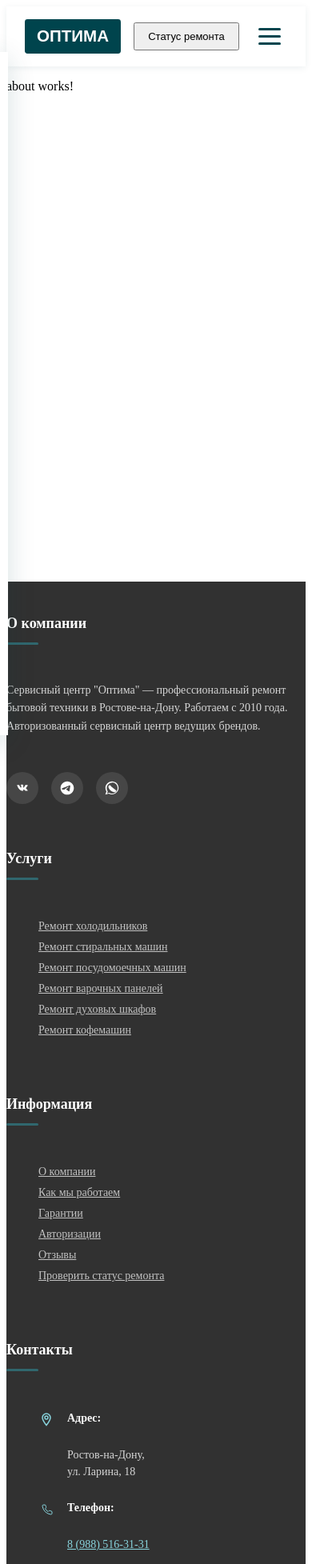
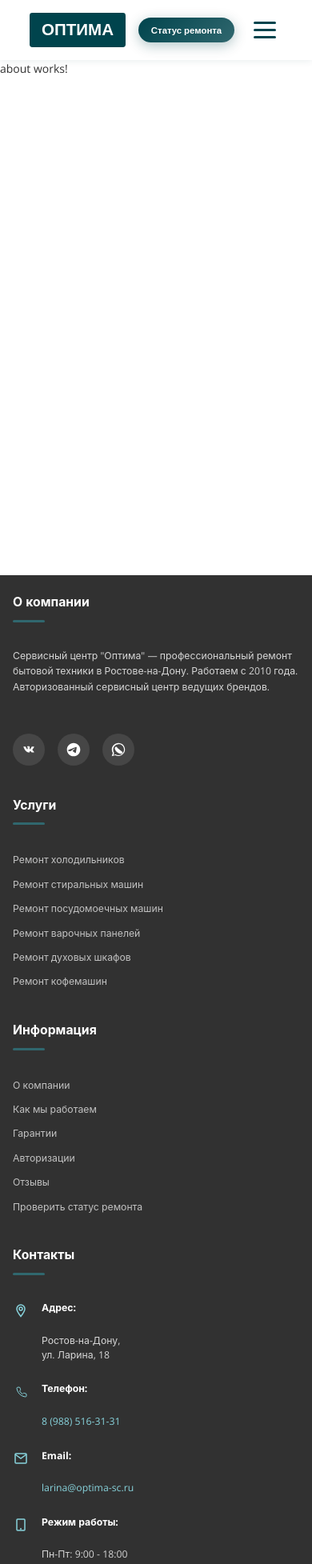
Before and after one commit to ToriHever/OPTIMA, an Angular app in the folder optima-service-angular/: page /about in a window 390 px wide. Shown: the top 1955 px of the page at 80% size. Built offline with nearby package versions, Linux system fonts and the light colour scheme.

Commit message:
Добавлены глобальные стили

```diff
--- a/optima-service-angular/angular.json
+++ b/optima-service-angular/angular.json
@@ -41,6 +41,7 @@
           },
           "configurations": {
             "production": {
+              "styles": ["src/styles.scss"],
               "budgets": [
                 {
                   "type": "initial",
@@ -56,6 +57,7 @@
               "outputHashing": "all"
             },
             "development": {
+              "styles": ["src/styles.scss"],
               "optimization": false,
               "extractLicenses": false,
               "sourceMap": true
--- a/optima-service-angular/src/app/features/home/home.scss
+++ b/optima-service-angular/src/app/features/home/home.scss
@@ -1,5 +1,6 @@
-@use '../../../styles/variables' as *;
-@use '../../../styles/mixins' as *;
+@import '../../../styles/variables';
+@import '../../../styles/mixins';
+
 
 .section-placeholder {
   padding: $spacing-xxl 0;
--- a/optima-service-angular/src/styles.scss
+++ b/optima-service-angular/src/styles.scss
@@ -1 +1,275 @@
 /* You can add global styles to this file, and also import other style files */
+
+// Google Fonts
+@import url('https://fonts.googleapis.com/css2?family=Open+Sans:wght@400;600;700&display=swap');
+
+// Импорт стилей
+@import 'styles/variables';
+@import 'styles/mixins';
+@import 'styles/animations';
+
+// ========================================
+// GLOBAL STYLES - Глобальные стили
+// ========================================
+
+// Сброс стилей
+*, *::before, *::after {
+  margin: 0;
+  padding: 0;
+  box-sizing: border-box;
+}
+
+html {
+  font-size: 16px;
+  scroll-behavior: smooth;
+}
+
+body {
+  position: relative;
+  font-family: 'Open Sans', -apple-system, BlinkMacSystemFont, 'Segoe UI', sans-serif;
+  font-weight: 400;
+  line-height: 1.6;
+  color: #313131;
+  background-color: #FFFFFF;
+  -webkit-font-smoothing: antialiased;
+  -moz-osx-font-smoothing: grayscale;
+}
+
+// Контейнеры
+.container {
+  max-width: 1200px;
+  margin: 0 auto;
+  padding: 0 24px;
+}
+
+.container-big {
+  max-width: 1400px;
+  margin: 0 auto;
+  padding: 0 24px;
+}
+
+// Типография
+h1, h2, h3, h4, h5, h6 {
+  font-weight: 700;
+  line-height: 1.2;
+  color: #313131;
+}
+
+h1 {
+  font-size: clamp(2rem, 5vw, 3.5rem);
+  margin-bottom: 24px;
+}
+
+h2 {
+  font-size: clamp(1.75rem, 4vw, 2.5rem);
+  margin-bottom: 24px;
+}
+
+h3 {
+  font-size: clamp(1.25rem, 3vw, 1.75rem);
+  margin-bottom: 16px;
+}
+
+p {
+  margin-bottom: 16px;
+}
+
+a {
+  color: #88d4dd;
+  text-decoration: none;
+  transition: color 0.3s ease;
+
+  &:hover {
+    color: #85f3ff;
+  }
+}
+
+img {
+  max-width: 100%;
+  height: auto;
+  display: block;
+}
+
+ul, ol {
+  list-style: none;
+}
+
+// Утилитарные классы
+.text-accent {
+  color: #30676E;
+}
+
+.text-light {
+  font-weight: 300;
+}
+
+.text-small {
+  font-size: 0.700rem;
+  color: #E8E8E8;
+  opacity: 0.7;
+}
+
+.text-center {
+  text-align: center;
+}
+
+// Заголовки секций
+.section-title {
+  font-size: clamp(2rem, 4vw, 3rem);
+  font-weight: 700;
+  color: #313131;
+  text-align: center;
+  margin-bottom: 40px;
+}
+
+.section-title-dark {
+  font-size: clamp(2rem, 4vw, 3rem);
+  font-weight: 400;
+  color: #313131;
+  text-align: center;
+  margin-bottom: 16px;
+
+  strong {
+    font-weight: 700;
+  }
+}
+
+.section-subtitle {
+  font-size: 1.125rem;
+  color: #30676E;
+  text-align: center;
+  margin-bottom: 64px;
+  max-width: 800px;
+  margin-left: auto;
+  margin-right: auto;
+}
+
+.section-subtitle-dark {
+  font-size: 1rem;
+  color: #313131;
+  text-align: center;
+  margin-bottom: 64px;
+  max-width: 900px;
+  margin-left: auto;
+  margin-right: auto;
+  line-height: 1.8;
+}
+
+// Кнопки
+.btn {
+  display: inline-flex;
+  align-items: center;
+  justify-content: center;
+  padding: 14px 32px;
+  font-size: 1rem;
+  font-weight: 600;
+  font-family: 'Open Sans', sans-serif;
+  border: none;
+  border-radius: 9999px;
+  cursor: pointer;
+  transition: all 0.3s ease;
+  text-align: center;
+  position: relative;
+  overflow: hidden;
+  text-decoration: none;
+
+  &:disabled {
+    opacity: 0.6;
+    cursor: not-allowed;
+  }
+
+  &::before {
+    content: '';
+    position: absolute;
+    top: 50%;
+    left: 50%;
+    width: 0;
+    height: 0;
+    border-radius: 50%;
+    background: rgba(255, 255, 255, 0.3);
+    transform: translate(-50%, -50%);
+    transition: width 0.6s, height 0.6s;
+  }
+
+  &:hover::before {
+    width: 300px;
+    height: 300px;
+  }
+}
+
+.btn-primary {
+  background: linear-gradient(135deg, #00444D 0%, #30676E 100%);
+  color: #FFFFFF;
+  box-shadow: 0 4px 16px rgba(0, 68, 77, 0.3);
+
+  &:hover {
+    transform: translateY(-2px);
+    box-shadow: 0 6px 24px rgba(0, 68, 77, 0.4);
+  }
+
+  &:active {
+    transform: translateY(0);
+  }
+}
+
+.btn-secondary {
+  background: #FFFFFF;
+  color: #00444D;
+  border: 2px solid #00444D;
+  box-shadow: 0 2px 8px rgba(0, 68, 77, 0.1);
+
+  &:hover {
+    background: #00444D;
+    color: #FFFFFF;
+    transform: translateY(-2px);
+    box-shadow: 0 4px 16px rgba(0, 68, 77, 0.2);
+  }
+}
+
+.btn-large {
+  padding: 18px 48px;
+  font-size: 1.125rem;
+}
+
+// Адаптивность
+@media (max-width: 1200px) {
+  .container {
+    padding: 0 16px;
+  }
+
+  .container-big {
+    padding: 0 16px;
+  }
+}
+
+@media (max-width: 768px) {
+  .container {
+    padding: 0 16px;
+  }
+
+  .container-big {
+    padding: 0 16px;
+  }
+
+  .section-subtitle {
+    margin-bottom: 40px;
+  }
+
+  .section-subtitle-dark {
+    margin-bottom: 40px;
+  }
+}
+
+@media (max-width: 480px) {
+  html {
+    font-size: 14px;
+  }
+
+  .section-subtitle {
+    margin-bottom: 32px;
+  }
+
+  .section-subtitle-dark {
+    margin-bottom: 32px;
+  }
+}
--- a/optima-service-angular/src/styles/styles.scss
+++ /dev/null
@@ -1,240 +0,0 @@
-/* You can add global styles to this file, and also import other style files */
-
-// Google Fonts
-@import url('https://fonts.googleapis.com/css2?family=Open+Sans:wght@400;600;700&display=swap');
-
-// Импорт стилей
-@import 'styles/variables';
-@import 'styles/mixins';
-@import 'styles/animations';
-
-// ========================================
-// GLOBAL STYLES - Глобальные стили
-// ========================================
-
-// Сброс стилей
-*, *::before, *::after {
-  margin: 0;
-  padding: 0;
-  box-sizing: border-box;
-}
-
-html {
-  font-size: $font-size-base;
-  scroll-behavior: smooth;
-}
-
-body {
-  position: relative;
-  font-family: $font-primary;
-  font-weight: 400;
-  line-height: $line-height-base;
-  color: $color-dark;
-  background-color: $color-white;
-  -webkit-font-smoothing: antialiased;
-  -moz-osx-font-smoothing: grayscale;
-}
-
-// Контейнеры
-.container {
-  @include container;
-}
-
-.container-big {
-  @include container-big;
-}
-
-// Типография
-h1, h2, h3, h4, h5, h6 {
-  font-weight: 700;
-  line-height: 1.2;
-  color: $color-dark;
-}
-
-h1 {
-  font-size: clamp(2rem, 5vw, 3.5rem);
-  margin-bottom: $spacing-md;
-}
-
-h2 {
-  font-size: clamp(1.75rem, 4vw, 2.5rem);
-  margin-bottom: $spacing-md;
-}
-
-h3 {
-  font-size: clamp(1.25rem, 3vw, 1.75rem);
-  margin-bottom: $spacing-sm;
-}
-
-p {
-  margin-bottom: $spacing-sm;
-}
-
-a {
-  color: $color-primary-lighter;
-  text-decoration: none;
-  transition: color $transition-base;
-
-  &:hover {
-    color: $color-primary-lightest;
-  }
-}
-
-img {
-  max-width: 100%;
-  height: auto;
-  display: block;
-}
-
-ul, ol {
-  list-style: none;
-}
-
-// Утилитарные классы
-.text-accent {
-  color: $color-primary-light;
-}
-
-.text-light {
-  font-weight: 300;
-}
-
-.text-small {
-  font-size: 0.700rem;
-  color: $color-bg-grey;
-  opacity: 0.7;
-}
-
-.text-center {
-  text-align: center;
-}
-
-// Заголовки секций
-.section-title {
-  font-size: clamp(2rem, 4vw, 3rem);
-  font-weight: 700;
-  color: $color-dark;
-  text-align: center;
-  margin-bottom: $spacing-lg;
-}
-
-.section-title-dark {
-  font-size: clamp(2rem, 4vw, 3rem);
-  font-weight: 400;
-  color: $color-dark;
-  text-align: center;
-  margin-bottom: $spacing-sm;
-
-  strong {
-    font-weight: 700;
-  }
-}
-
-.section-subtitle {
-  font-size: 1.125rem;
-  color: $color-primary-light;
-  text-align: center;
-  margin-bottom: $spacing-xl;
-  max-width: 800px;
-  margin-left: auto;
-  margin-right: auto;
-}
-
-.section-subtitle-dark {
-  font-size: 1rem;
-  color: $color-dark;
-  text-align: center;
-  margin-bottom: $spacing-xl;
-  max-width: 900px;
-  margin-left: auto;
-  margin-right: auto;
-  line-height: 1.8;
-}
-
-// Кнопки
-.btn {
-  @include button-base;
-
-  &::before {
-    content: '';
-    position: absolute;
-    top: 50%;
-    left: 50%;
-    width: 0;
-    height: 0;
-    border-radius: 50%;
-    background: rgba(255, 255, 255, 0.3);
-    transform: translate(-50%, -50%);
-    transition: width 0.6s, height 0.6s;
-  }
-
-  &:hover::before {
-    width: 300px;
-    height: 300px;
-  }
-}
-
-.btn-primary {
-  background: $gradient-primary;
-  color: $color-white;
-  box-shadow: 0 4px 16px rgba(0, 68, 77, 0.3);
-
-  &:hover {
-    transform: translateY(-2px);
-    box-shadow: 0 6px 24px rgba(0, 68, 77, 0.4);
-  }
-
-  &:active {
-    transform: translateY(0);
-  }
-}
-
-.btn-secondary {
-  background: $color-white;
-  color: $color-primary;
-  border: 2px solid $color-primary;
-  box-shadow: 0 2px 8px rgba(0, 68, 77, 0.1);
-
-  &:hover {
-    background: $color-primary;
-    color: $color-white;
-    transform: translateY(-2px);
-    box-shadow: 0 4px 16px rgba(0, 68, 77, 0.2);
-  }
-}
-
-.btn-large {
-  padding: 18px 48px;
-  font-size: 1.125rem;
-}
-
-// Адаптивность
-@include large-desktop {
-  :root {
-    --spacing-lg: 32px;
-    --spacing-xl: 48px;
-    --spacing-xxl: 72px;
-  }
-}
-
-@include tablet {
-  :root {
-    --spacing-md: 16px;
-    --spacing-lg: 24px;
-    --spacing-xl: 40px;
-    --spacing-xxl: 56px;
-  }
-
-  .container {
-    padding: 0 $spacing-sm;
-  }
-}
-
-@include mobile {
-  :root {
-    --spacing-sm: 12px;
-    --spacing-md: 16px;
-    --spacing-lg: 20px;
-    --spacing-xl: 32px;
-  }
-}
```
